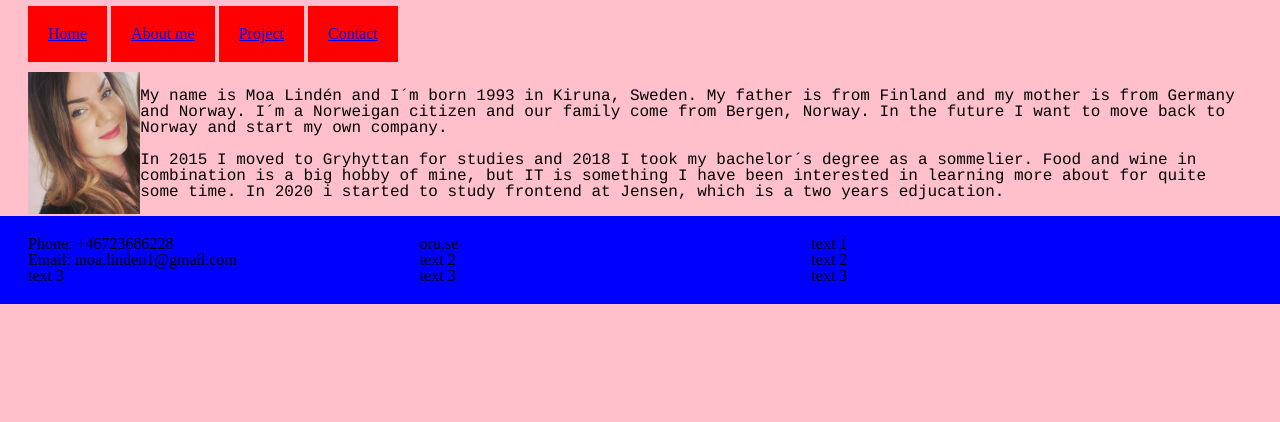
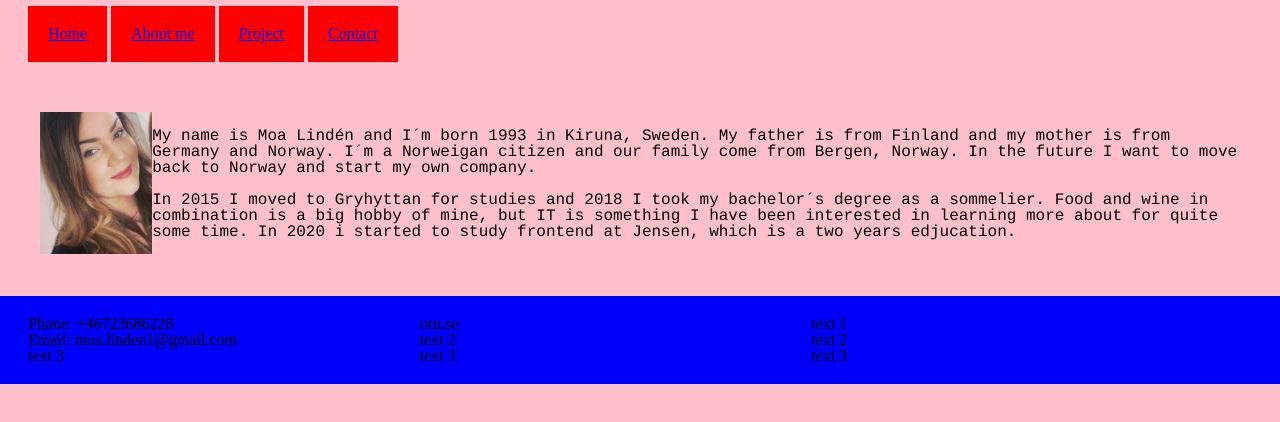
Before and after one commit to moalinden/moalinden.github.io, a plain HTML site: page about.html in a window 1280 px wide. Shown: the part 44-466 px from the top of the page. Drawn offline with Linux system fonts and the light colour scheme.

Commit message:
padding about

```diff
--- a/about.html
+++ b/about.html
@@ -30,7 +30,7 @@
         </header>
     <main>
 
-        <div class="contentcontainer">
+        <div class="contentcontainer" style= padding:40px;>
            <img src="Moa.jpg" alt="Picture of Moa Lindén" height="142" style= float:left; margin= 40px;>
             <br>
         <p style="font-family:courier;"> My name is Moa Lindén and I´m born 1993 in Kiruna, Sweden. My father is from Finland and my mother is from Germany and Norway. I´m a Norweigan citizen and our family come from Bergen, Norway. In the future I want to move back to Norway and start my own company.</p>
```
